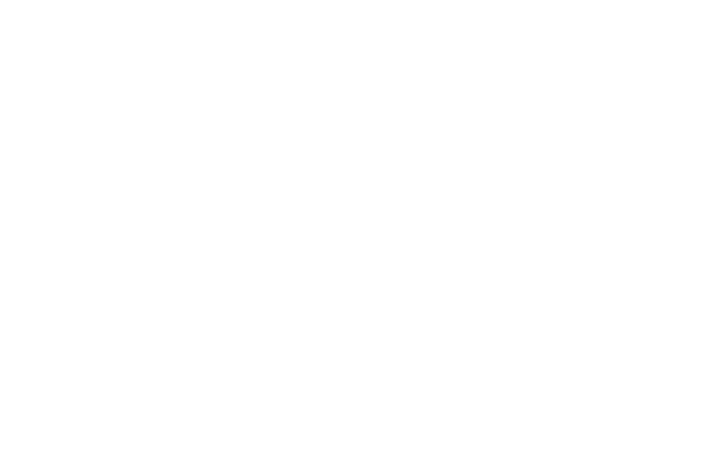
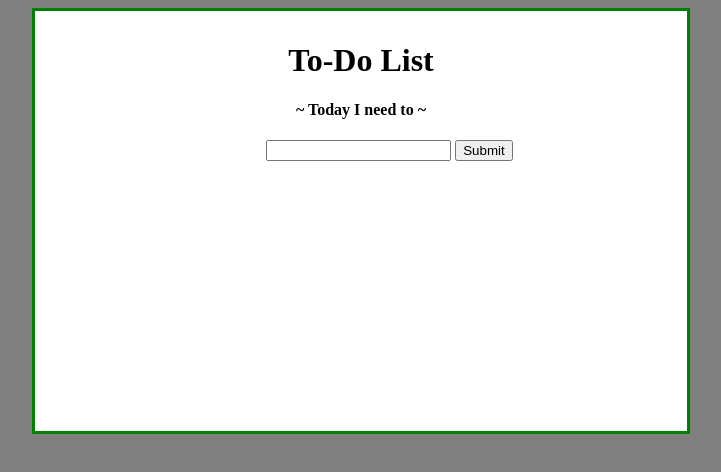
Before and after one commit to dts-kominfo-rea2b/challenge-08-Chairanirani, a website: page index.html in a window 1280 px wide. Shown: the whole page, without its empty margins (279-1000 px from the left). Drawn offline with Linux system fonts and the light colour scheme.

Commit message:
challenge 08 chairanirani

```diff
--- a/index.html
+++ b/index.html
@@ -8,15 +8,23 @@
   </head>
   <body>
     <div id="app">
+      <div class="cards">
       <!-- TODO: Buatlah sebuah header dengan id todo-title -->
+      <div id="todo-title"></div>
       <!-- TODO: Buatlah sebuah subtitle dengan id todo-subtitle -->
-
+      <div id="todo-subtitle"></div>
       <!-- Section: input -->
       <!-- TODO: Buatlah sebuah input bertipe text dengan id todo-input -->
+      <input type="text" id="todo-input"/>
       <!-- TODO: Buatlah sebuah button dengan id todo-submit -->
+      <button id="todo-submit">Submit</button>
 
       <!-- Section output -->
       <!-- TODO: Buatlah sebuah <ul> dengan id todo-output -->
+        <ul id="todo-output">
+
+        </ul>
+      </div>
     </div>
 
     <!-- ! Untuk tantangan ini, script jangan diubah ke external js yah ! -->
@@ -29,13 +37,59 @@
       // TODO: Buatlah sebuah fungsi dengan nama fnClickHandler
       // Fungsi yang digunakan untuk menambahkan tulisan
       // Jangan ubah cara deklarasi fungsinya, cukup isi saja
-      function fnClickHandler(toDoItem) {}
+      document.body.style.backgroundColor = "gray";
+      const card = document.querySelector('.cards');
+      card.style.width = "50%";
+      card.style.height = "400px";
+      card.style.backgroundColor = "white";
+      card.style.margin = "auto";
+      card.style.border = "3px solid green";
+      card.style.padding = "10px";
+
+      const title = document.getElementById('todo-title');
+      const judul = document.createElement('h1');
+      judul.style.textAlign = "center";
+      judul.innerText = "To-Do List";
+      judul.backgroundColor = "red";
+      title.appendChild(judul);
+
+      const subtitle = document.getElementById('todo-subtitle');
+      const judulSubtitle = document.createElement('h4');
+      judulSubtitle.style.textAlign = "center";
+      judulSubtitle.innerText = "~ Today I need to ~";
+      subtitle.appendChild(judulSubtitle);
+
+      input = document.querySelector('input');
+      input.style.marginLeft = "35%";
+
+      button = document.querySelector('button');
+
+     const listToDo = document.querySelector("#todo-output");
+     listToDo.style.marginLeft = "35%";
+
+      function fnClickHandler(toDoItem) {
+        input.value = '';
+        output = document.createElement("li");
+        output.textContent = toDoItem;
+        return output;
+      }
 
       // TODO: register event onclick / addEventListener untuk button
       // akan menjalankan fungsi fnClickHandler
+      button.addEventListener('click', () => {
+        const isi = input.value;
+        listToDo.appendChild(fnClickHandler(isi));
 
+      });
       // TODO: register event onkeypress / addEventListener untuk input
       // sehingga saat di input ditekan enter akan menjalankan fungsi fnClickHandler juga
+      input.addEventListener('keydown', (event) => {
+        if(event.key === 'Enter'){
+          const isi = input.value;
+          listToDo.appendChild(fnClickHandler(isi));
+        }
+      })
+
     </script>
   </body>
 </html>
```
